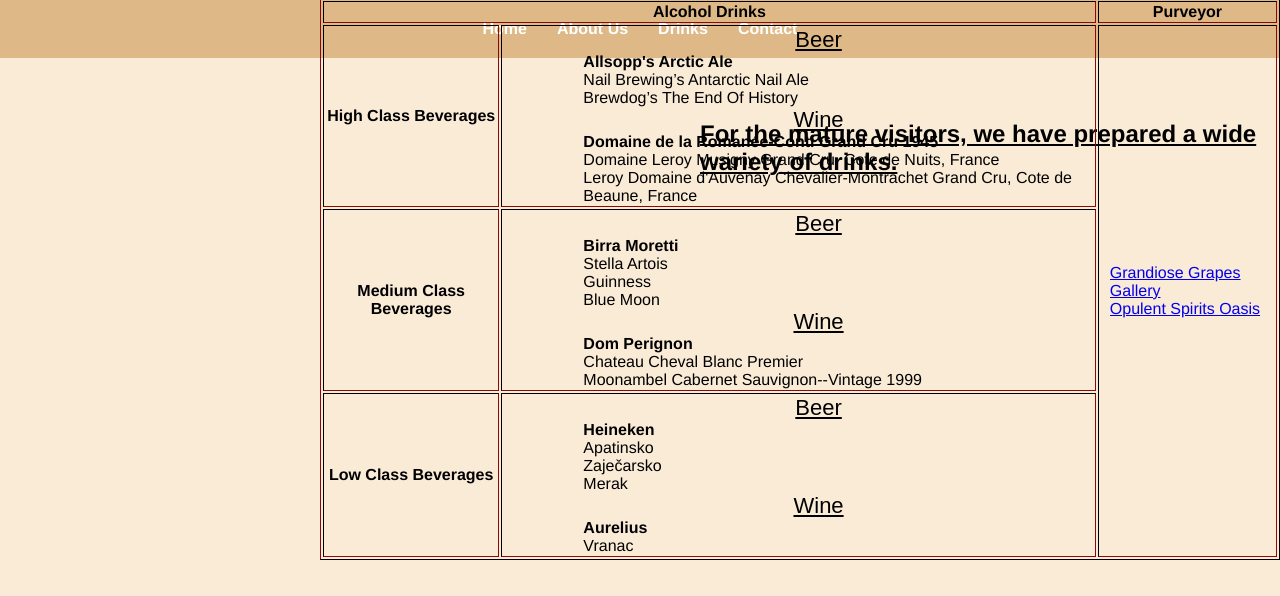
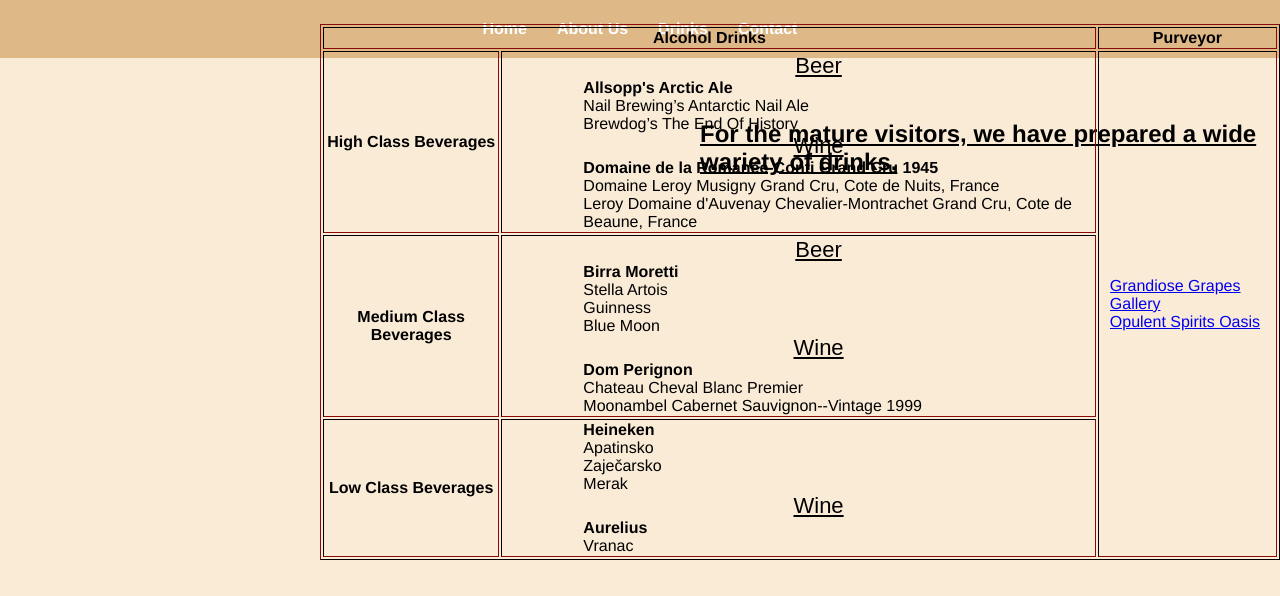
Before and after one commit to Fufi123/CSS-projekat, a plain HTML site: page stranice/drinks.html in a window 1280 px wide. Drawn offline with Linux system fonts and the light colour scheme.

Commit message:
Update drinks.html

```diff
--- a/stranice/drinks.html
+++ b/stranice/drinks.html
@@ -80,7 +80,6 @@
                 <th> Low Class Beverages </th>
                 <td>
                     <ul>
-                        <li id="drinks1"> Beer </li>
                         <ol id="drinks2">
                             <li> <b> Heineken </b> </li>
                             <li> Apatinsko </li>
@@ -100,4 +99,5 @@
 
 
     </body>
+
 </html>
```
